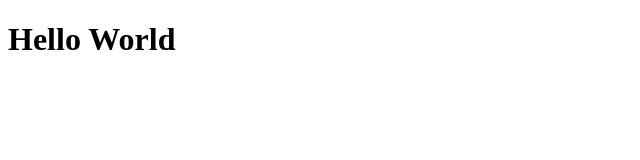
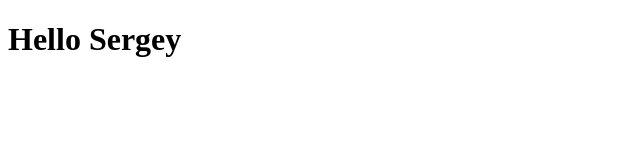
Before and after one commit to Pomar81/fem_fullstack, a website: page index.html in a window 1280 px wide. Shown: the full height of the page, 0-640 px from the left. Drawn offline with Linux system fonts and the light colour scheme.

Commit message:
change header

```diff
--- a/index.html
+++ b/index.html
@@ -5,6 +5,6 @@
     <title>Title</title>
 </head>
 <body>
-    <h1>Hello World</h1>
+    <h1>Hello Sergey</h1>
 </body>
 </html>
```
